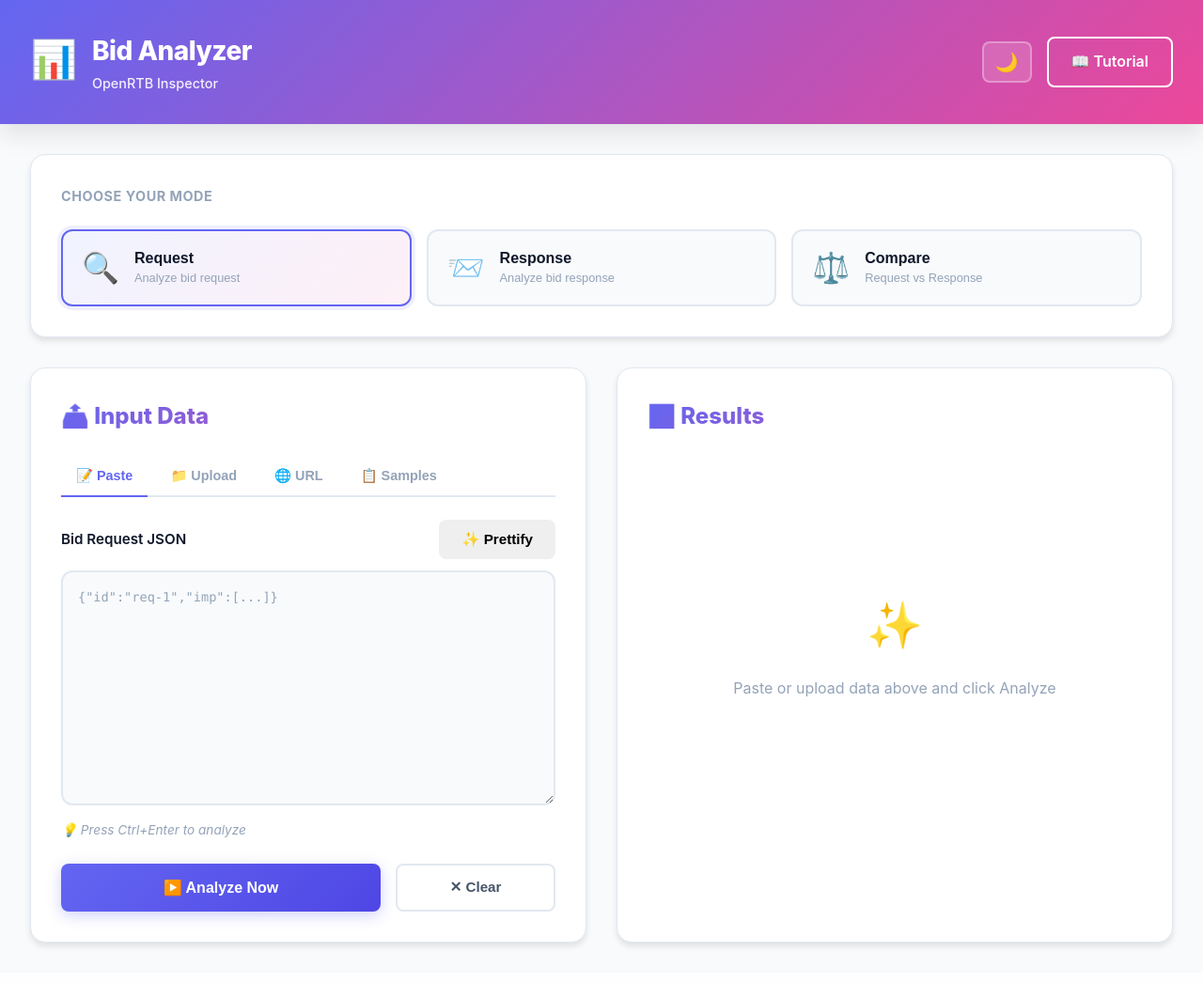
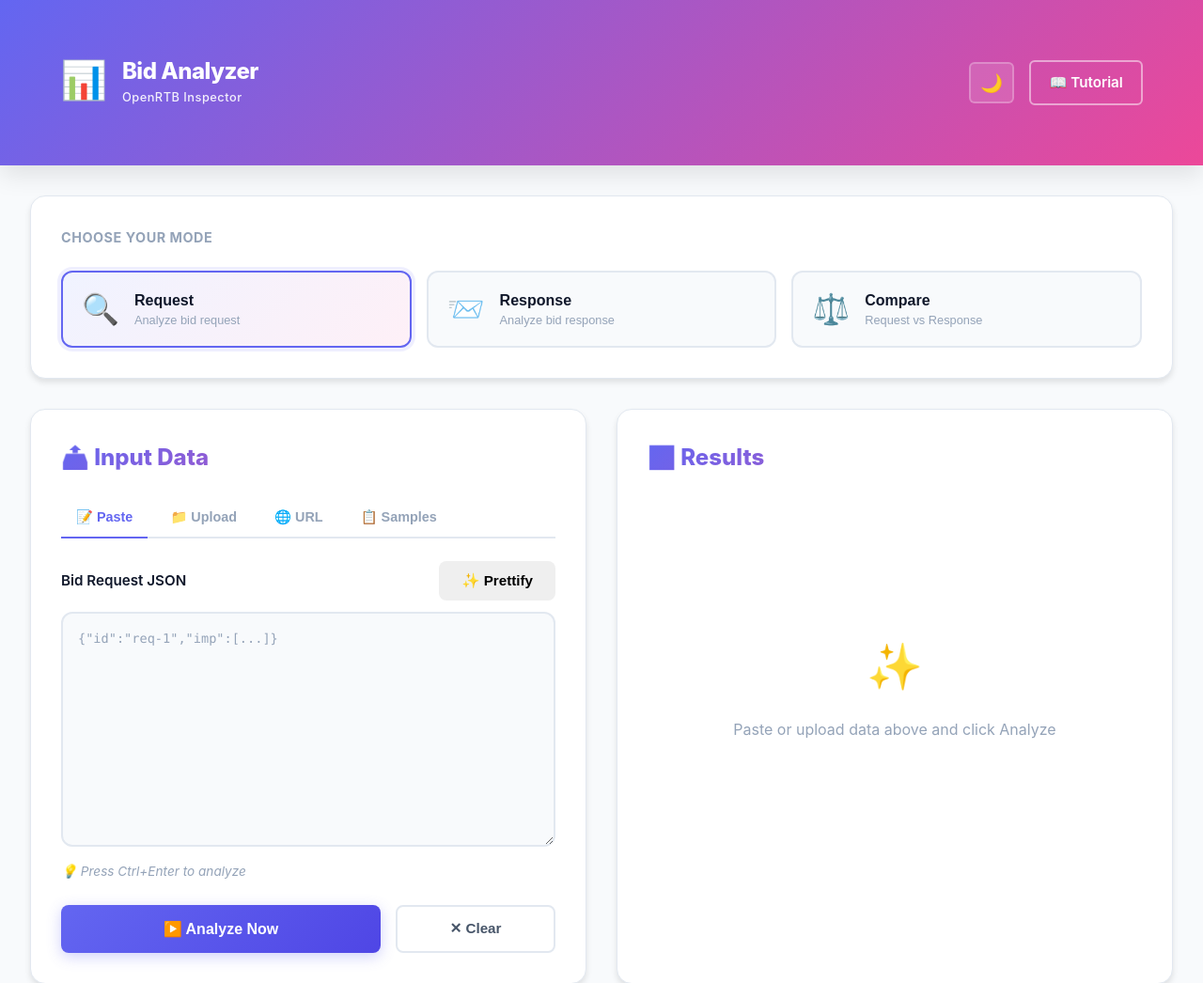
Before and after one commit to SantoshMahanty/bid-analyzer, a FastAPI app: page / in a window 1280 px wide. Shown: the top 1046 px of the page at 94% size. Before the commit the page ends 1009 px from the top, so only its background shows below. Run offline with FastAPI, Linux system fonts and the light colour scheme.

Commit message:
Redesign header with unified layout
Reorganized header structure:

📊 Left Section (Logo & Branding)
- Animated logo icon (📊)
- Main title: 'Bid Analyzer'
- Subtitle: 'OpenRTB Inspector'
- Compact, professional layout

🎯 Right Section (Actions)
- Theme toggle button (🌙)
- Tutorial link (📖 Tutorial)
- Aligned for quick access

✨ Visual Improvements
- Tighter spacing and padding
- Better alignment and hierarchy
- Improved hover states
- Clean, modern appearance
- Professional branding

The header now clearly displays all branding and controls in a clean, unified design that fits all viewport sizes.

Co-Authored-By: Claude Haiku 4.5 <noreply@anthropic.com>

```diff
--- a/app/static/styles.css
+++ b/app/static/styles.css
@@ -103,17 +103,20 @@ html, body {
     display: flex;
     justify-content: space-between;
     align-items: center;
+    padding: 1.5rem 2rem;
 }
 
-.logo {
+.header-left {
     display: flex;
     align-items: center;
     gap: 1rem;
+    flex: 1;
 }
 
 .logo-icon {
     font-size: 2.5rem;
     animation: float 3s ease-in-out infinite;
+    flex-shrink: 0;
 }
 
 @keyframes float {
@@ -121,57 +124,67 @@ html, body {
     50% { transform: translateY(-10px); }
 }
 
-.logo h1 {
-    font-size: 1.75rem;
+.header-text h1 {
+    font-size: 1.5rem;
     font-weight: 800;
     letter-spacing: -0.5px;
+    margin: 0;
+    line-height: 1.2;
 }
 
-.logo p {
-    font-size: 0.9rem;
+.header-text p {
+    font-size: 0.8rem;
     opacity: 0.9;
     font-weight: 500;
+    margin: 0.2rem 0 0 0;
+    letter-spacing: 0.5px;
+}
+
+.header-right {
+    display: flex;
+    align-items: center;
+    gap: 1rem;
+    flex-shrink: 0;
 }
 
 .header-link {
     color: white;
     text-decoration: none;
-    padding: 0.75rem 1.5rem;
-    border: 2px solid white;
-    border-radius: 8px;
+    padding: 0.6rem 1.2rem;
+    border: 2px solid rgba(255, 255, 255, 0.5);
+    border-radius: 6px;
     font-weight: 600;
+    font-size: 0.95rem;
     transition: all 0.3s;
+    white-space: nowrap;
 }
 
 .header-link:hover {
     background: white;
     color: var(--primary);
-    transform: scale(1.05);
-}
-
-.header-actions {
-    display: flex;
-    align-items: center;
-    gap: 1rem;
+    transform: translateY(-2px);
+    box-shadow: 0 4px 12px rgba(0, 0, 0, 0.15);
 }
 
 .header-btn {
-    background: rgba(255, 255, 255, 0.15);
+    background: rgba(255, 255, 255, 0.12);
     color: white;
-    border: 2px solid rgba(255, 255, 255, 0.3);
-    padding: 0.5rem 0.75rem;
-    border-radius: 8px;
-    font-size: 1.25rem;
+    border: 2px solid rgba(255, 255, 255, 0.25);
+    padding: 0.5rem 0.65rem;
+    border-radius: 6px;
+    font-size: 1.2rem;
     cursor: pointer;
     transition: all 0.3s;
     display: flex;
     align-items: center;
     justify-content: center;
+    min-width: 44px;
+    min-height: 44px;
 }
 
 .header-btn:hover {
-    background: rgba(255, 255, 255, 0.25);
-    border-color: rgba(255, 255, 255, 0.5);
+    background: rgba(255, 255, 255, 0.2);
+    border-color: rgba(255, 255, 255, 0.4);
     transform: scale(1.1);
 }
 
--- a/app/templates/index.html
+++ b/app/templates/index.html
@@ -14,14 +14,14 @@
         <!-- Header -->
         <header class="header">
             <div class="header-content">
-                <div class="logo">
+                <div class="header-left">
                     <span class="logo-icon">📊</span>
-                    <div>
+                    <div class="header-text">
                         <h1>Bid Analyzer</h1>
                         <p>OpenRTB Inspector</p>
                     </div>
                 </div>
-                <div class="header-actions">
+                <div class="header-right">
                     <button class="header-btn" id="theme-toggle" title="Toggle dark mode">🌙</button>
                     <a href="/tutorial" class="header-link">📖 Tutorial</a>
                 </div>
```
Also changed, not shown: .claude/settings.local.json.
